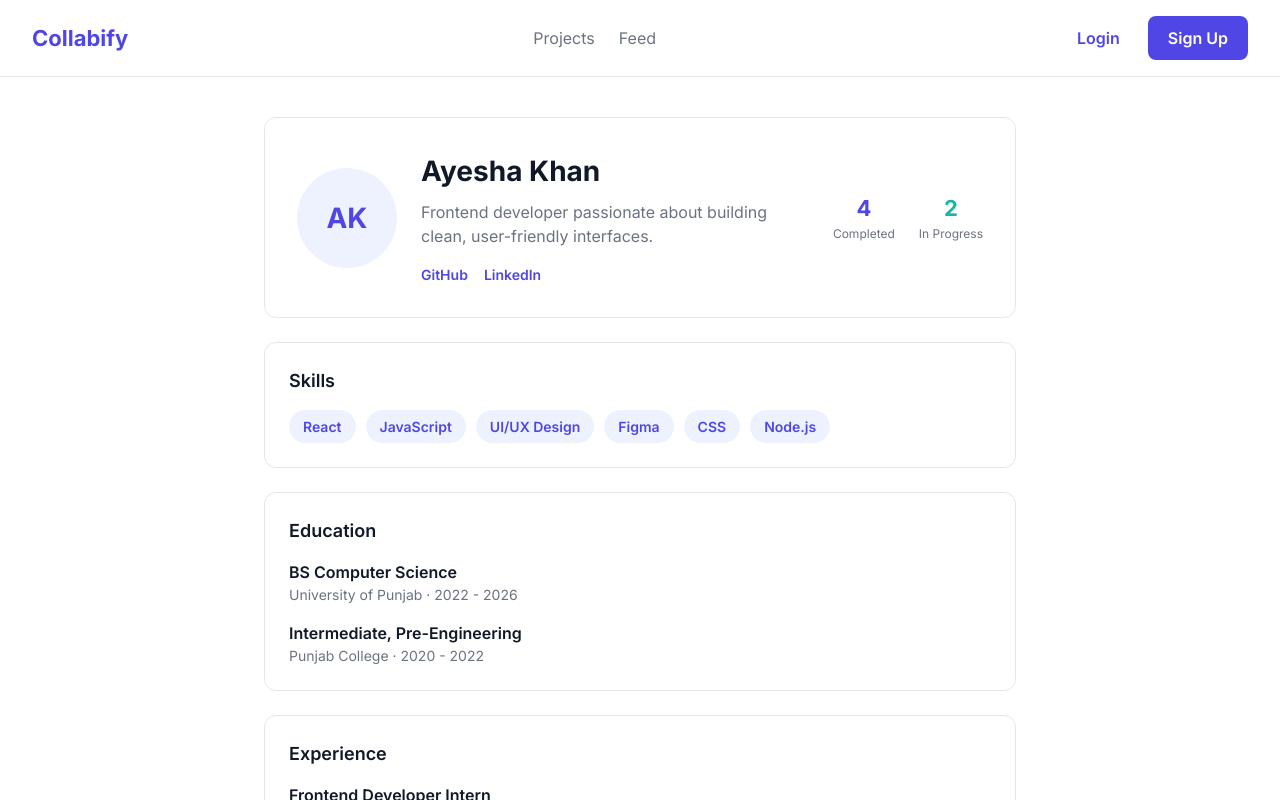
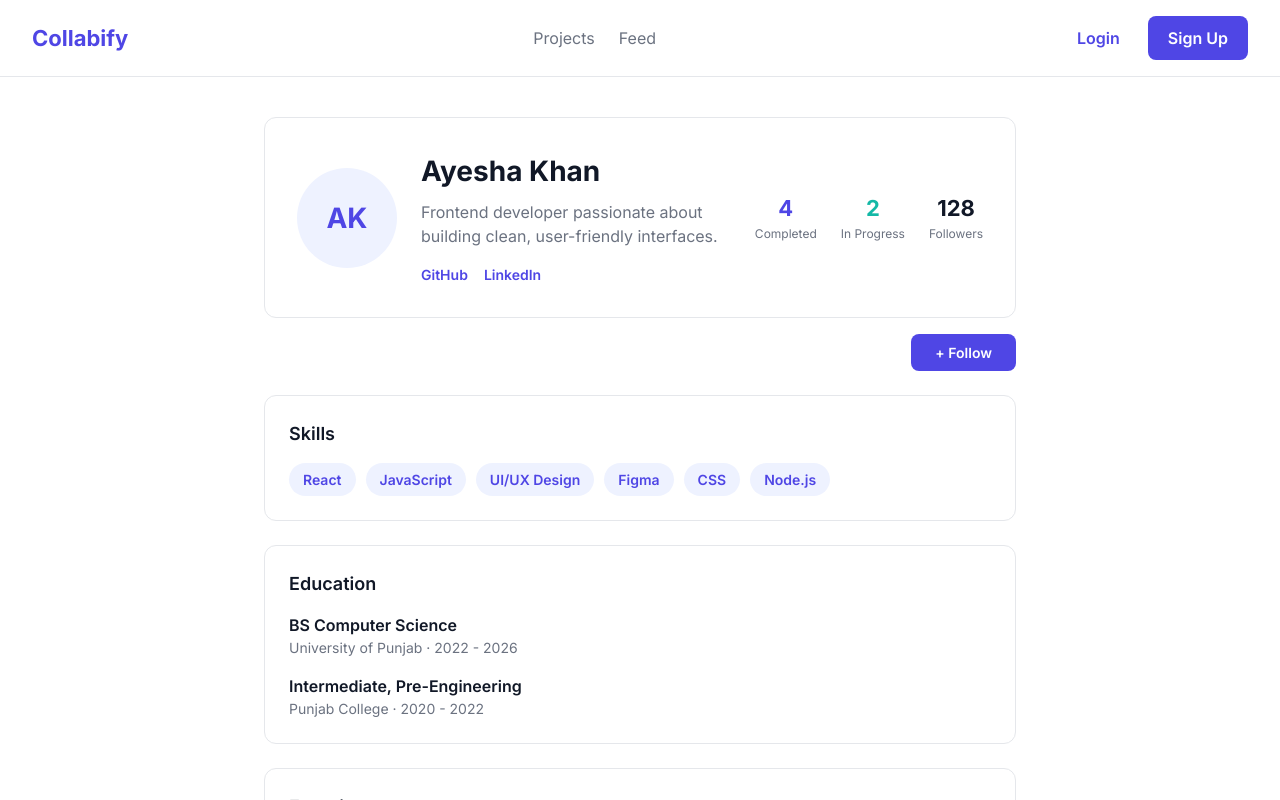
Before and after one commit to Moazam80/collabify, a React (Vite) app in the folder frontend/: page /profile in a window 1280 px wide. Shown: the top 800 px of the page. Built offline with nearby package versions, Linux system fonts and the light colour scheme.

Commit message:
feat: add Share button to posts and Follow button to Profile

```diff
--- a/frontend/src/components/PostCard.jsx
+++ b/frontend/src/components/PostCard.jsx
@@ -53,6 +53,7 @@ function PostCard({ post }) {
       <div
         style={{
           display: "flex",
+          justifyContent: "space-between",
           gap: "20px",
           paddingTop: "12px",
           borderTop: "1px solid var(--color-border)",
@@ -78,6 +79,20 @@ function PostCard({ post }) {
         >
           💬 {post.commentsList.length}{" "}
           {post.commentsList.length === 1 ? "Comment" : "Comments"}
+        </button>
+
+        <button
+          style={{
+            fontSize: "var(--font-size-small)",
+            color: "var(--color-text-secondary)",
+            fontWeight: "600",
+          }}
+          onClick={() => {
+            navigator.clipboard.writeText(`Check out this post by ${post.author} on Collabify!`);
+            alert("Post link copied to clipboard!");
+          }}
+        >
+          🔗 Share
         </button>
       </div>
 
--- a/frontend/src/pages/Profile.jsx
+++ b/frontend/src/pages/Profile.jsx
@@ -1,3 +1,4 @@
+import { useState } from "react";
 import Navbar from "../components/Navbar";
 import ProjectCard from "../components/ProjectCard";
 
@@ -9,6 +10,7 @@ const dummyUser = {
   linkedinUrl: "https://linkedin.com/in/ayeshak",
   projectsCompleted: 4,
   projectsInProgress: 2,
+  followers: 128,
   skills: ["React", "JavaScript", "UI/UX Design", "Figma", "CSS", "Node.js"],
   education: [
     { school: "University of Punjab", degree: "BS Computer Science", year: "2022 - 2026" },
@@ -43,6 +45,18 @@ const dummyUserProjects = [
 ];
 
 function Profile() {
+  const [isFollowing, setIsFollowing] = useState(false);
+  const [followerCount, setFollowerCount] = useState(dummyUser.followers);
+
+  function handleFollowToggle() {
+    if (isFollowing) {
+      setFollowerCount(followerCount - 1);
+    } else {
+      setFollowerCount(followerCount + 1);
+    }
+    setIsFollowing(!isFollowing);
+  }
+
   return (
     <div>
       <Navbar />
@@ -93,25 +107,74 @@ function Profile() {
             </div>
           </div>
 
+          {/* Stats */}
           <div style={{ display: "flex", gap: "24px" }}>
             <div style={{ textAlign: "center" }}>
-              <div style={{ fontSize: "var(--font-size-h3)", fontWeight: "700", color: "var(--color-primary)" }}>
+              <div
+                style={{
+                  fontSize: "var(--font-size-h3)",
+                  fontWeight: "700",
+                  color: "var(--color-primary)",
+                }}
+              >
                 {dummyUser.projectsCompleted}
               </div>
-              <div style={{ fontSize: "var(--font-size-caption)", color: "var(--color-text-secondary)" }}>
+              <div
+                style={{
+                  fontSize: "var(--font-size-caption)",
+                  color: "var(--color-text-secondary)",
+                }}
+              >
                 Completed
               </div>
             </div>
             <div style={{ textAlign: "center" }}>
-              <div style={{ fontSize: "var(--font-size-h3)", fontWeight: "700", color: "var(--color-secondary)" }}>
+              <div
+                style={{
+                  fontSize: "var(--font-size-h3)",
+                  fontWeight: "700",
+                  color: "var(--color-secondary)",
+                }}
+              >
                 {dummyUser.projectsInProgress}
               </div>
-              <div style={{ fontSize: "var(--font-size-caption)", color: "var(--color-text-secondary)" }}>
+              <div
+                style={{
+                  fontSize: "var(--font-size-caption)",
+                  color: "var(--color-text-secondary)",
+                }}
+              >
                 In Progress
               </div>
             </div>
+            <div style={{ textAlign: "center" }}>
+              <div style={{ fontSize: "var(--font-size-h3)", fontWeight: "700" }}>
+                {followerCount}
+              </div>
+              <div style={{ fontSize: "var(--font-size-caption)", color: "var(--color-text-secondary)" }}>
+                Followers
+              </div>
+            </div>
           </div>
-    </div>
+        </div>
+
+        {/* Follow Button */}
+        <div style={{ marginTop: "16px", display: "flex", justifyContent: "flex-end" }}>
+          <button
+            onClick={handleFollowToggle}
+            style={{
+              background: isFollowing ? "transparent" : "var(--color-primary)",
+              border: isFollowing ? "1px solid var(--color-border)" : "none",
+              color: isFollowing ? "var(--color-text-primary)" : "#fff",
+              padding: "10px 24px",
+              borderRadius: "var(--radius-sm)",
+              fontWeight: "600",
+              fontSize: "var(--font-size-small)",
+            }}
+          >
+            {isFollowing ? "✓ Following" : "+ Follow"}
+          </button>
+        </div>
 
         {/* Skills Section */}
         <div
```
